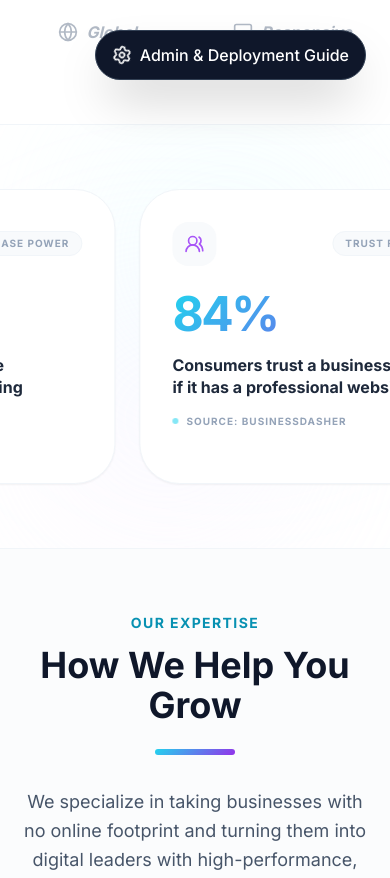
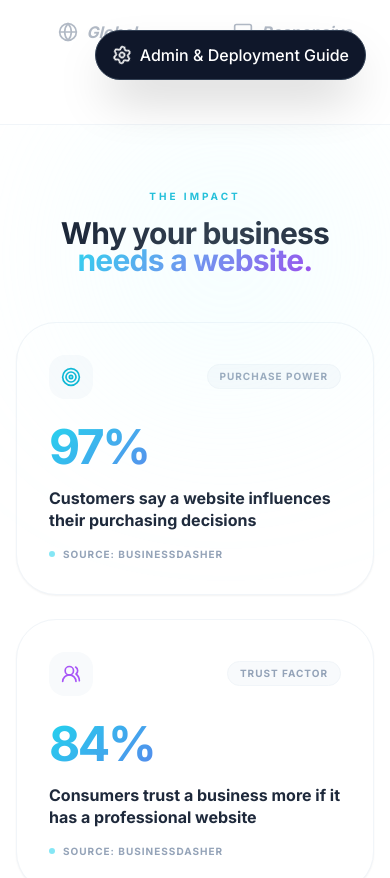
Before and after one commit to WebCore-host/webcore-site, a React (Vite) app: page / in a window 390 px wide. Shown: the part 740-1618 px from the top of the page. Built offline with nearby package versions, Linux system fonts and the light colour scheme.

Commit message:
Update StatsMarquee.tsx

```diff
--- a/components/StatsMarquee.tsx
+++ b/components/StatsMarquee.tsx
@@ -40,12 +40,43 @@ const stats = [
   }
 ];
 
+const StatCard: React.FC<{ stat: typeof stats[0]; index: number }> = ({ stat, index }) => (
+  <div
+    key={index}
+    className="bg-white border border-slate-100 p-8 rounded-[2.5rem] shadow-sm hover:shadow-xl hover:border-cyan-100 transition-all duration-500 group w-full md:min-w-[420px]"
+  >
+    <div className="flex items-center justify-between mb-6">
+      <div className="p-3 bg-slate-50 rounded-2xl group-hover:scale-110 transition-transform duration-500">
+        {stat.icon}
+      </div>
+      <div className="px-3 py-1 rounded-full bg-slate-50 border border-slate-100 text-[10px] font-black tracking-widest text-slate-400 uppercase">
+        {stat.tag}
+      </div>
+    </div>
+
+    <div className="text-5xl md:text-6xl font-black gradient-text mb-4 tracking-tighter">
+      {stat.value}
+    </div>
+
+    <div className="text-base md:text-lg font-bold text-slate-800 leading-snug mb-4 whitespace-normal">
+      {stat.label}
+    </div>
+
+    <div className="flex items-center gap-2">
+      <div className="w-1.5 h-1.5 rounded-full bg-cyan-400 animate-pulse"></div>
+      <div className="text-[10px] md:text-xs font-bold text-slate-400 uppercase tracking-widest">
+        {stat.source}
+      </div>
+    </div>
+  </div>
+);
+
 const StatsMarquee: React.FC = () => {
-  // Triple the stats to ensure the infinite loop is seamless
+  // Triple the stats for the infinite loop on desktop
   const displayStats = [...stats, ...stats, ...stats];
 
   return (
-    <section id="stats" className="py-16 bg-white border-y border-slate-100 overflow-hidden relative scroll-mt-20">
+    <section id="stats" className="py-16 md:py-24 bg-white border-y border-slate-100 overflow-hidden relative scroll-mt-20">
       <style>
         {`
           @keyframes marquee-left {
@@ -65,37 +96,27 @@ const StatsMarquee: React.FC = () => {
       <div className="absolute top-0 left-1/4 w-64 h-64 bg-cyan-100/30 blur-[100px] rounded-full pointer-events-none"></div>
       <div className="absolute bottom-0 right-1/4 w-64 h-64 bg-purple-100/30 blur-[100px] rounded-full pointer-events-none"></div>
 
-      <div className="relative flex">
+      {/* SECTION HEADER - Visible on all devices */}
+      <div className="text-center mb-12 md:mb-16 px-4">
+        <h4 className="text-[10px] md:text-xs font-black tracking-[0.3em] text-cyan-500 uppercase mb-4">The Impact</h4>
+        <h2 className="text-3xl md:text-6xl font-black text-slate-900 leading-[0.9] tracking-tight">
+          Why your business <br className="md:hidden" />
+          <span className="gradient-text">needs a website.</span>
+        </h2>
+      </div>
+
+      {/* MOBILE VIEW: Vertical Column */}
+      <div className="md:hidden px-4 flex flex-col gap-6">
+        {stats.map((stat, index) => (
+          <StatCard key={index} stat={stat} index={index} />
+        ))}
+      </div>
+
+      {/* DESKTOP VIEW: Infinite Marquee */}
+      <div className="hidden md:flex relative">
         <div className="flex animate-marquee-infinite whitespace-nowrap gap-6 px-6">
           {displayStats.map((stat, index) => (
-            <div
-              key={index}
-              className="inline-block min-w-[340px] md:min-w-[420px] bg-white border border-slate-100 p-8 rounded-[2.5rem] shadow-sm hover:shadow-xl hover:border-cyan-100 transition-all duration-500 group"
-            >
-              <div className="flex items-center justify-between mb-6">
-                <div className="p-3 bg-slate-50 rounded-2xl group-hover:scale-110 transition-transform duration-500">
-                  {stat.icon}
-                </div>
-                <div className="px-3 py-1 rounded-full bg-slate-50 border border-slate-100 text-[10px] font-black tracking-widest text-slate-400 uppercase">
-                  {stat.tag}
-                </div>
-              </div>
-
-              <div className="text-5xl md:text-6xl font-black gradient-text mb-4 tracking-tighter">
-                {stat.value}
-              </div>
-
-              <div className="text-base md:text-lg font-bold text-slate-800 leading-snug mb-4 whitespace-normal">
-                {stat.label}
-              </div>
-
-              <div className="flex items-center gap-2">
-                <div className="w-1.5 h-1.5 rounded-full bg-cyan-400 animate-pulse"></div>
-                <div className="text-[10px] md:text-xs font-bold text-slate-400 uppercase tracking-widest">
-                  {stat.source}
-                </div>
-              </div>
-            </div>
+            <StatCard key={index} stat={stat} index={index} />
           ))}
         </div>
       </div>
```
